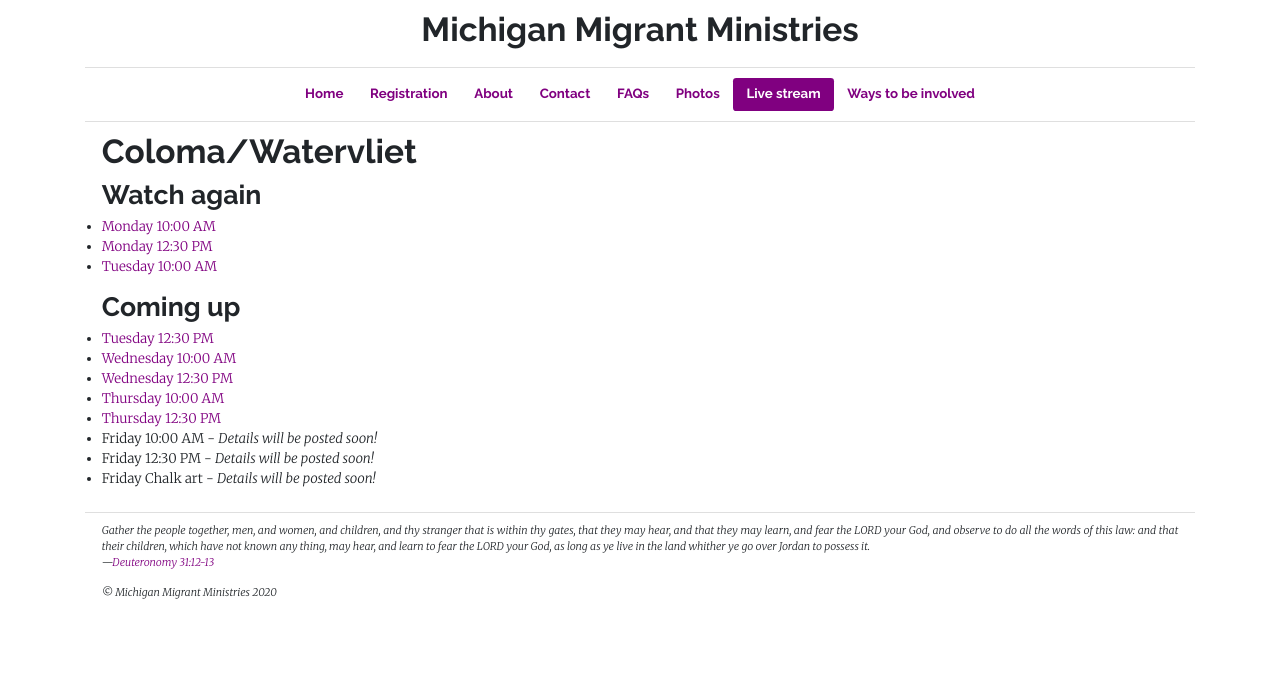
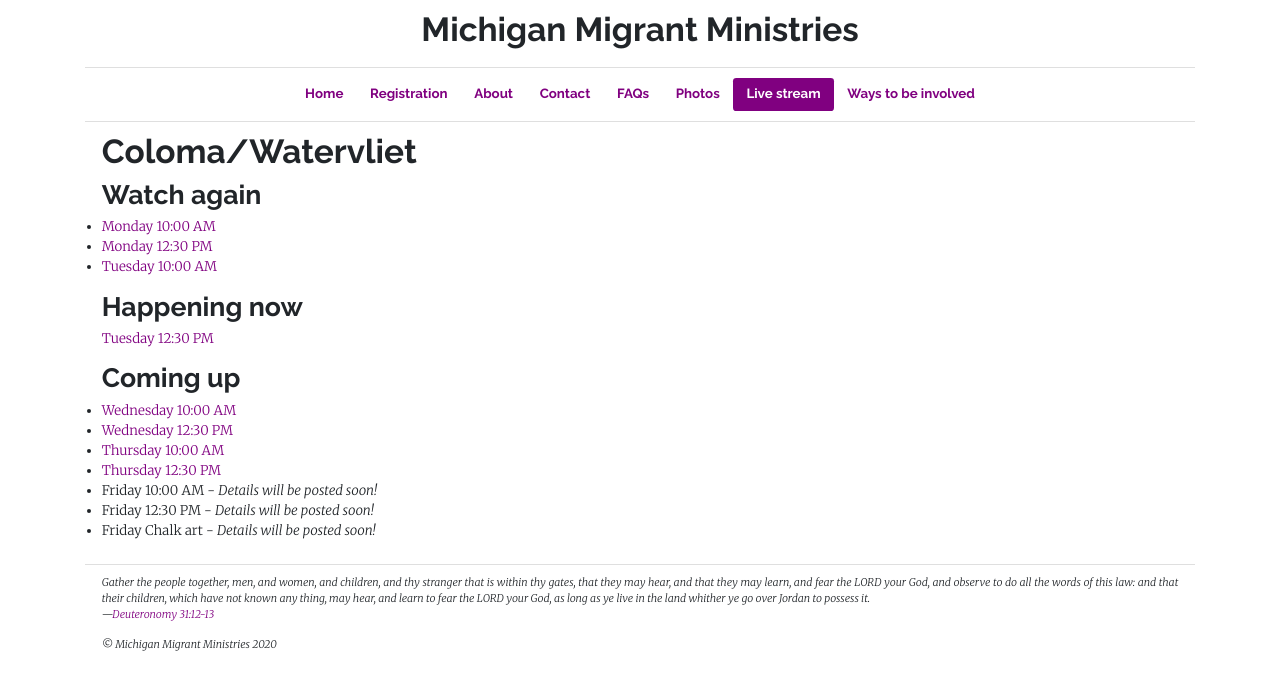
Before and after one commit to michigan-migrant-ministries/website, a Jekyll site: the page built from _pages/live-stream.html, in a window 1280 px wide. Shown: the top 690 px of the page. Built offline with Jekyll 4.4.1, drawn with Linux system fonts in a browser that asks for light colours.

Commit message:
Live now

```diff
--- a/_pages/live-stream.html
+++ b/_pages/live-stream.html
@@ -21,20 +21,17 @@
   </li>
 </ul>
 
-<!-- <h2>
+<h2>
   Happening now
 </h2>
 <p>
-
-</p> -->
+  <a target="_blank" href="https://www.facebook.com/michiganmigrantministries/videos/323301242139894/">Tuesday 12:30 PM</a>
+</p>
 
 <h2>
   Coming up
 </h2>
 <ul>
-  <li>
-    <a target="_blank" href="https://www.facebook.com/michiganmigrantministries/posts/106476894500643">Tuesday 12:30 PM</a>
-  </li>
   <li>
     <a target="_blank" href="https://www.facebook.com/michiganmigrantministries/posts/106481321166867">Wednesday 10:00 AM</a>
   </li>
```
